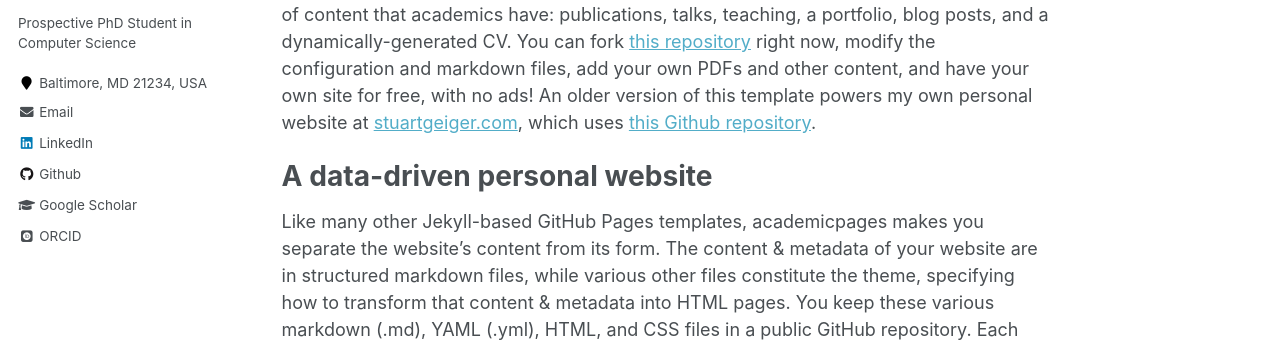
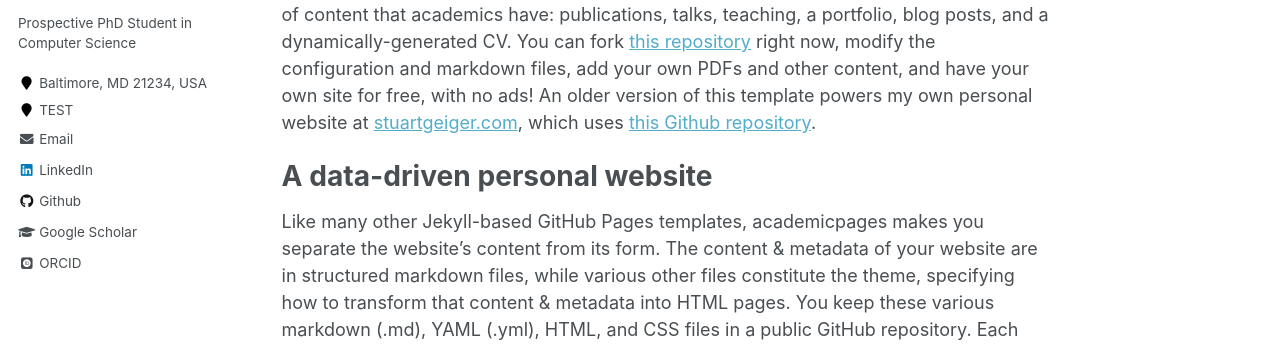
Before and after one commit to Hasan-MdRakibul/hasan-mdrakibul.github.io, a Jekyll site: the page built from _pages/about.md, in a window 1280 px wide. Shown: the part 322-669 px from the top of the page. Built offline with Jekyll 4.4.1, drawn with Linux system fonts in a browser that asks for light colours; some web fonts are replaced.

Commit message:
init changes

```diff
--- a/_config.yml
+++ b/_config.yml
@@ -84,7 +84,7 @@ author:
   avatar           : "me.jpg"
   bio              : "Prospective PhD Student in Computer Science"
   location         : "Baltimore, MD 21234, USA"
-#  employer         :
+  employer         : "TEST"
   #pubmed           : "https://www.ncbi.nlm.nih.gov/pubmed/?term=john+snow"
   googlescholar    : "https://scholar.google.com/citations?user=0FE1WigAAAAJ&hl=en"
   email            : "mdhas1@morgan.edu, hasan.mr@du.ac.bd"
```
